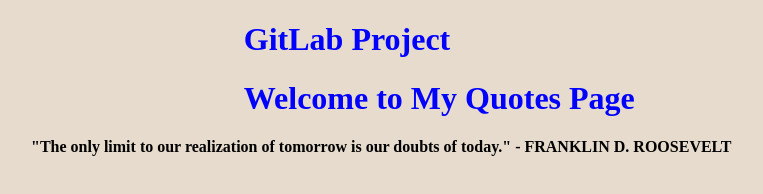
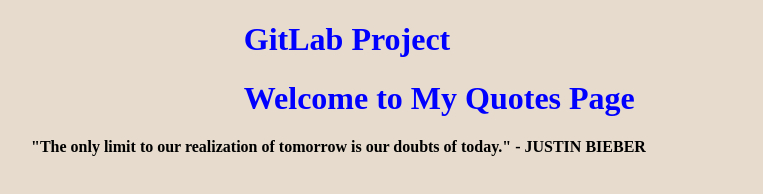
Before and after one commit to kodypope/GitLab2, a plain HTML site: page index.html in a window 1280 px wide. Shown: the whole page, without its empty margins (17-780 px from the left). Drawn offline with Linux system fonts and the light colour scheme.

Commit message:
I am positive Justin Bieber said that

```diff
--- a/index.html
+++ b/index.html
@@ -11,7 +11,7 @@
     <h1>Welcome to My Quotes Page</h1>
     <blockquote>
       "The only limit to our realization of tomorrow is our doubts of today." -
-      FRANKLIN D. ROOSEVELT
+      JUSTIN BIEBER
     </blockquote>
   </body>
 </html>
```
